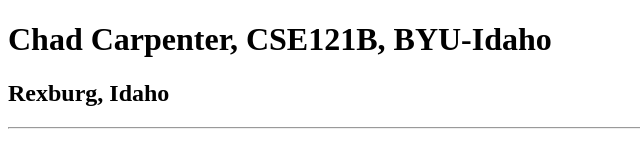
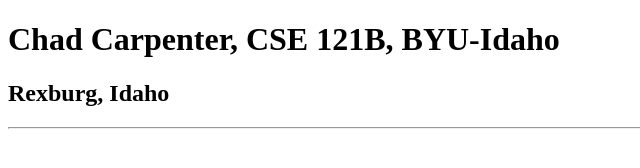
Before and after one commit to programmingcarpenter/cse121b, a plain HTML site: page index.html in a window 1280 px wide. Shown: the whole page, without its empty margins (0-640 px from the left). Drawn offline with Linux system fonts and the light colour scheme.

Commit message:
Update index.html

```diff
--- a/index.html
+++ b/index.html
@@ -3,10 +3,10 @@
 <head>
     <meta charset="UTF-8">
     <meta name="viewport" content="width=device-width, initial-scale=1.0">
-    <title>Chad Carpenter, CSE121B, BYU-Idaho</title>
+    <title>Chad Carpenter, CSE 121B, BYU-Idaho</title>
 </head>
 <body>
-    <h1>Chad Carpenter, CSE121B, BYU-Idaho</h1>
+    <h1>Chad Carpenter, CSE 121B, BYU-Idaho</h1>
     <h2>Rexburg, Idaho</h2>
     <hr>
 </body>
```
